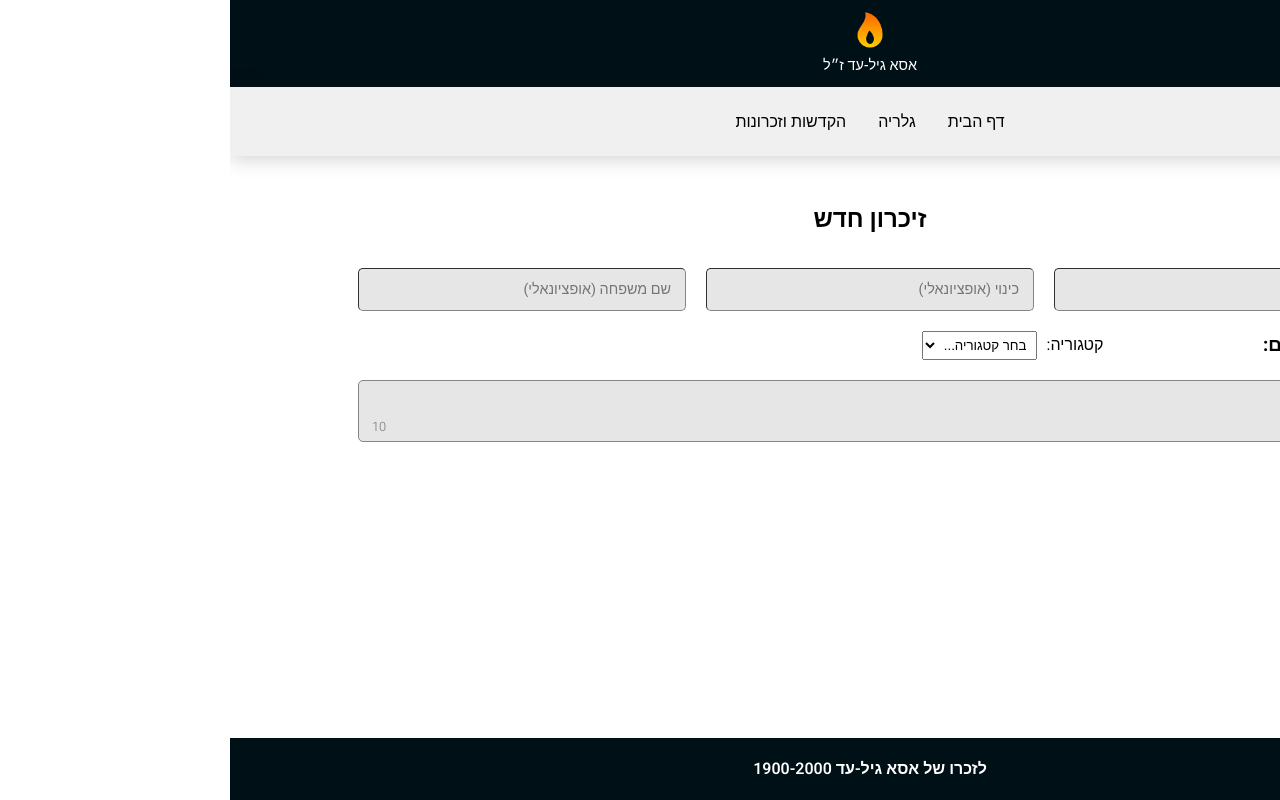
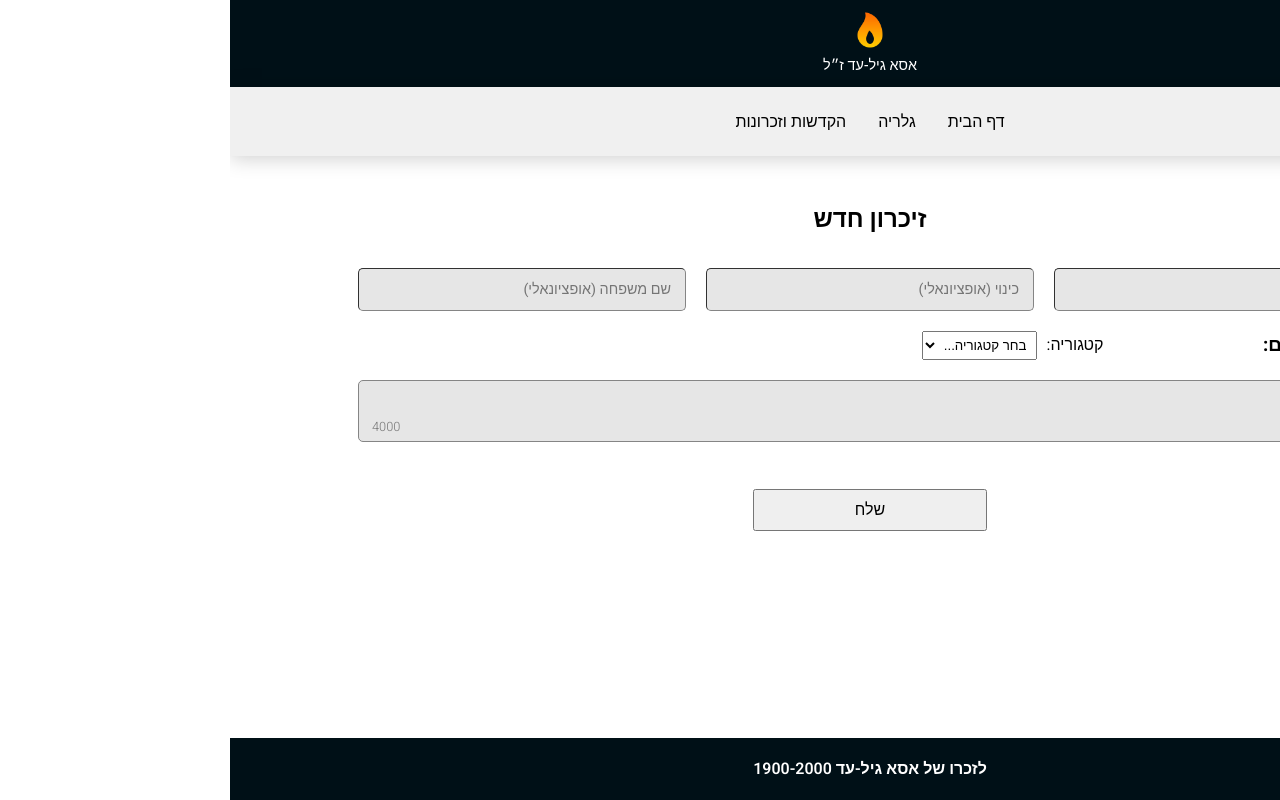
Before and after one commit to Idan-sh/Asa-Memorial, a React (Vite) app in the folder frontend/: page / in a window 1280 px wide. Both pictures are taken after a click on the button "הוסף הקדשה / זיכרון". Built offline with nearby package versions, Linux system fonts and the light colour scheme; a web font is replaced by a local one.

Commit message:
Added submit button to add memory form.

```diff
--- a/frontend/src/assets/styles/cmps/content/memories-content/_AddMemoryForm.scss
+++ b/frontend/src/assets/styles/cmps/content/memories-content/_AddMemoryForm.scss
@@ -94,6 +94,17 @@
       }
     }
 
+    .add-memory-form-submit-container {
+      display: flex;
+      justify-content: center;
+
+      button {
+        font-size: $mainFontSize;
+        padding-block: 10px;
+        padding-inline: 100px;
+      }
+    }
+
     .hidden {
       visibility: hidden;
     }
--- a/frontend/src/cmps/memories/AddMemoryForm.tsx
+++ b/frontend/src/cmps/memories/AddMemoryForm.tsx
@@ -20,7 +20,7 @@ type RelationCategory = keyof typeof relationOptions;
 
 export default function AddMemoryForm() {
   const messageTextareaRef = useRef<HTMLTextAreaElement>(null);
-  const maxMessageCharacters = 10;
+  const maxMessageCharacters = 4000;
   const [messageCharCount, setMessageCharCount] = useState(0);
 
   const [selectedCategory, setSelectedCategory] = useState<
@@ -192,7 +192,10 @@ export default function AddMemoryForm() {
             {maxMessageCharacters - messageCharCount}
           </div>
         </div>
-        <div className="add-memory-form-pictures"></div>
+        <div className="add-memory-form-pictures-upload-container"></div>
+        <div className="add-memory-form-submit-container">
+          <button type="submit">שלח</button>
+        </div>
       </form>
     </div>
   );
```
